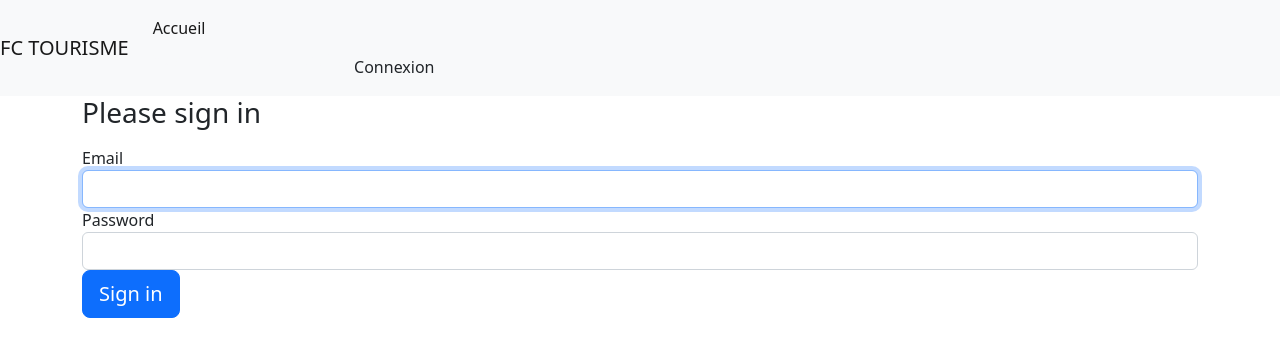
After one commit to Zeqhz/fctourisme, a Symfony app: template templates/security/login.html.twig in a window 1280 px wide. The commit adds this page. Shown: the top 357 px of the page. Run offline with Twig, Linux system fonts and the light colour scheme; the template is opened without the code that fills it, so the values that code supplies are empty; some libraries are stand-ins or nearby versions.

Commit message:
connexion et deco

```diff
--- a/config/routes.yaml
+++ b/config/routes.yaml
@@ -1,3 +1,6 @@
 controllers:
     resource: ../src/Controller/
     type: attribute
+app_logout:
+    path: /logout
+    methods: GET
--- a/src/Controller/SecurityController.php
+++ b/src/Controller/SecurityController.php
@@ -21,4 +21,8 @@ class SecurityController extends AbstractController
 
         ]);
     }
+    #[Route('/logout', name: 'app_logout' ,methods: ['GET'])]
+    public function logout() : Response {
+        throw new \Exception('Don\'t forget to activate logout in security.yaml');
+    }
 }
--- a/templates/login/index.html.twig
+++ b/templates/login/index.html.twig
@@ -9,12 +9,13 @@
     <form action="{{ path('app_login') }}" method="post">
     <div class="form-group">
         <label for="_username" class="form-label mt-4">Email address</label>
-        <input type="email" class="form-control" id="_username" placeholder="Entrer une adresse mail">
+        <input type="email" class="form-control" name= "_username" id="username" placeholder="Entrer une adresse mail">
     </div>
     <div class="form-group">
         <label for="_password" class="form-label mt-4">Mot de passe</label>
-        <input type="password" class="form-control" id="_password" placeholder="********">
+        <input type="password" class="form-control" name= "_password"  id="password" placeholder="********">
         </div>
+        <input type="hidden" name="app_etablissements" value="/etablissements">
         <button type="submit" class="btn btn-primary mt-4">
             Se connecter
         </button>
--- a/templates/partials/navigation.html.twig
+++ b/templates/partials/navigation.html.twig
@@ -3,6 +3,17 @@
     <ul class="navbar-nav">
         <li class="nav-item">
             <a class="nav-link active" aria-current="page" href="{{ path("app_etablissements") }}">Accueil</a>
+            {%  if app.user %}
+                <div class="d-flex text-light">
+                    <p>{{ app.user.pseudo }}</p>
+                    <a class="btn" href="{{ path('app_logout') }}">Déconnexion</a>
+                </div>
+            {% else %}
+                <div class="d-flex text-light">
+                    <p>Vous n'êtes pas connecté !</p>
+                    <a class="btn" href="{{ path('app_login') }}">Connexion</a>
+                </div>
+            {% endif %}
         </li>
     </ul>
 </nav>
--- /dev/null
+++ b/templates/security/login.html.twig
@@ -0,0 +1,42 @@
+{% extends 'base.html.twig' %}
+
+{% block title %}Log in!{% endblock %}
+
+{% block body %}
+<form method="post">
+    {% if error %}
+        <div class="alert alert-danger">{{ error.messageKey|trans(error.messageData, 'security') }}</div>
+    {% endif %}
+
+    {% if app.user %}
+        <div class="mb-3">
+            You are logged in as {{ app.user.userIdentifier }}, <a href="{{ path('app_logout') }}">Logout</a>
+        </div>
+    {% endif %}
+
+    <h1 class="h3 mb-3 font-weight-normal">Please sign in</h1>
+    <label for="inputEmail">Email</label>
+    <input type="email" value="{{ last_username }}" name="email" id="inputEmail" class="form-control" autocomplete="email" required autofocus>
+    <label for="inputPassword">Password</label>
+    <input type="password" name="password" id="inputPassword" class="form-control" autocomplete="current-password" required>
+
+    <input type="hidden" name="_csrf_token"
+           value="{{ csrf_token('authenticate') }}"
+    >
+
+    {#
+        Uncomment this section and add a remember_me option below your firewall to activate remember me functionality.
+        See https://symfony.com/doc/current/security/remember_me.html
+
+        <div class="checkbox mb-3">
+            <label>
+                <input type="checkbox" name="_remember_me"> Remember me
+            </label>
+        </div>
+    #}
+
+    <button class="btn btn-lg btn-primary" type="submit">
+        Sign in
+    </button>
+</form>
+{% endblock %}
```
Also changed, not shown: src/Security/LoginAuthenticator.php (added, +58 -0 lines), src/Security/UserChecker.php (added, +30 -0 lines), 1 other file.
